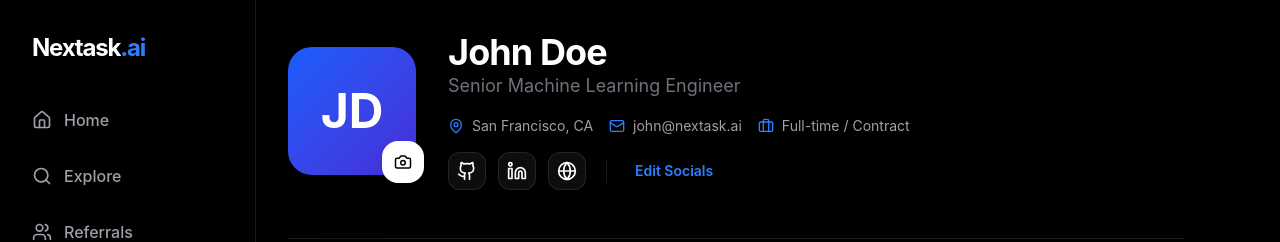
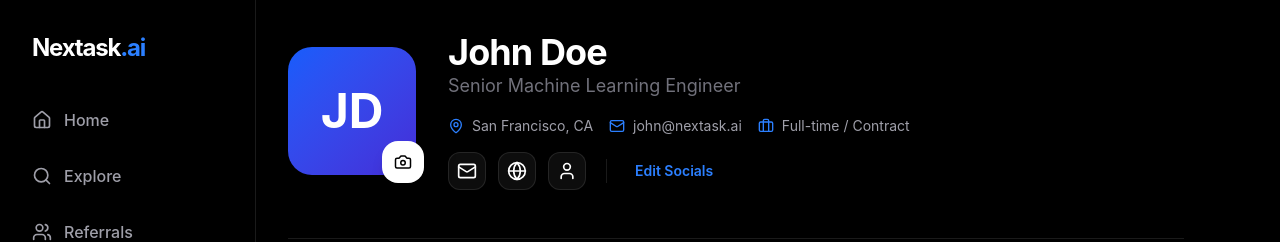
Before and after one commit to Richmondeke/nextask-ai, a Next.js app: page /dashboard/profile in a window 1280 px wide. Shown: the top 242 px of the page. Built offline with nearby package versions, Linux system fonts and the light colour scheme.

Commit message:
feat: complete dashboard implementation and fix profile page icons

```diff
--- a/src/app/dashboard/profile/page.tsx
+++ b/src/app/dashboard/profile/page.tsx
@@ -6,8 +6,6 @@ import {
     User,
     Mail,
     MapPin,
-    Github,
-    Linkedin,
     Globe,
     Camera,
     Briefcase,
@@ -39,9 +37,9 @@ export default function ProfilePage() {
                         <span className="flex items-center gap-2"><Briefcase size={16} className="text-blue-500" /> Full-time / Contract</span>
                     </div>
                     <div className="flex items-center justify-center md:justify-start gap-3">
-                        <button className="p-2 rounded-xl bg-white/5 border border-white/10 hover:text-white transition-colors"><Github size={20} /></button>
-                        <button className="p-2 rounded-xl bg-white/5 border border-white/10 hover:text-white transition-colors"><Linkedin size={20} /></button>
+                        <button className="p-2 rounded-xl bg-white/5 border border-white/10 hover:text-white transition-colors"><Mail size={20} /></button>
                         <button className="p-2 rounded-xl bg-white/5 border border-white/10 hover:text-white transition-colors"><Globe size={20} /></button>
+                        <button className="p-2 rounded-xl bg-white/5 border border-white/10 hover:text-white transition-colors"><User size={20} /></button>
                         <div className="h-6 w-px bg-white/10 mx-2" />
                         <button className="text-sm font-semibold text-blue-500 hover:text-blue-400 px-2 py-1">Edit Socials</button>
                     </div>
```
